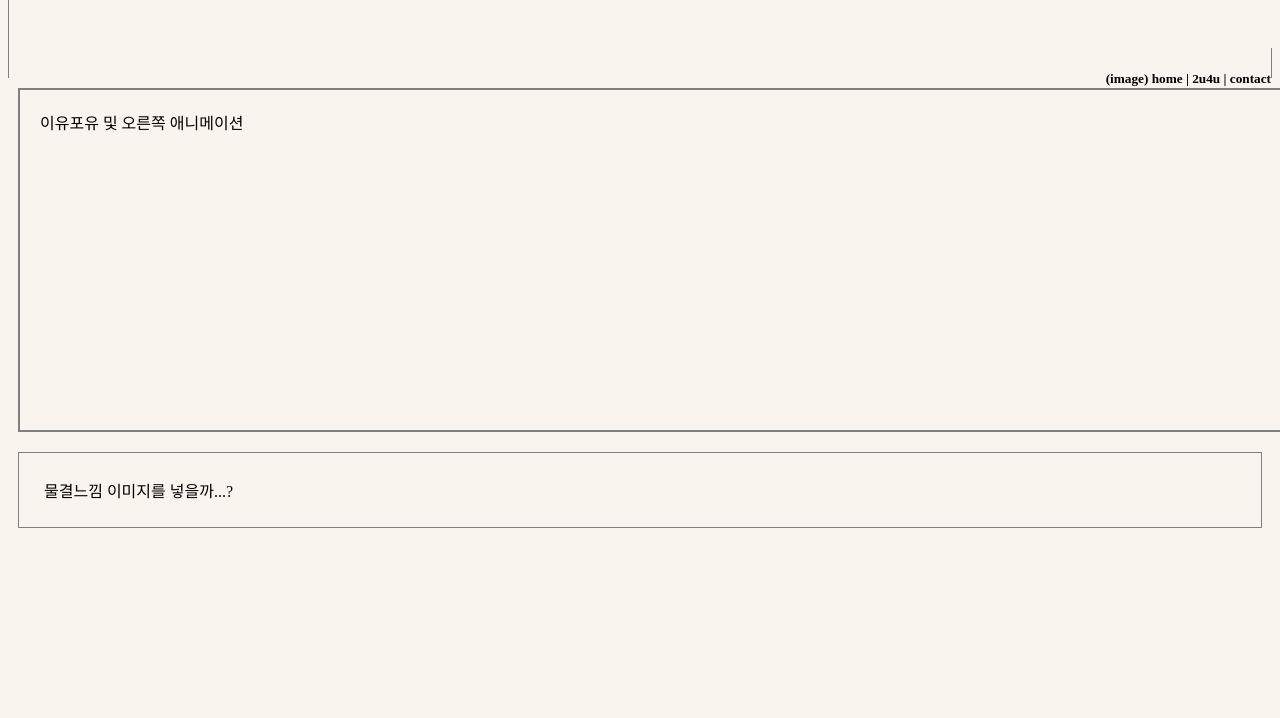
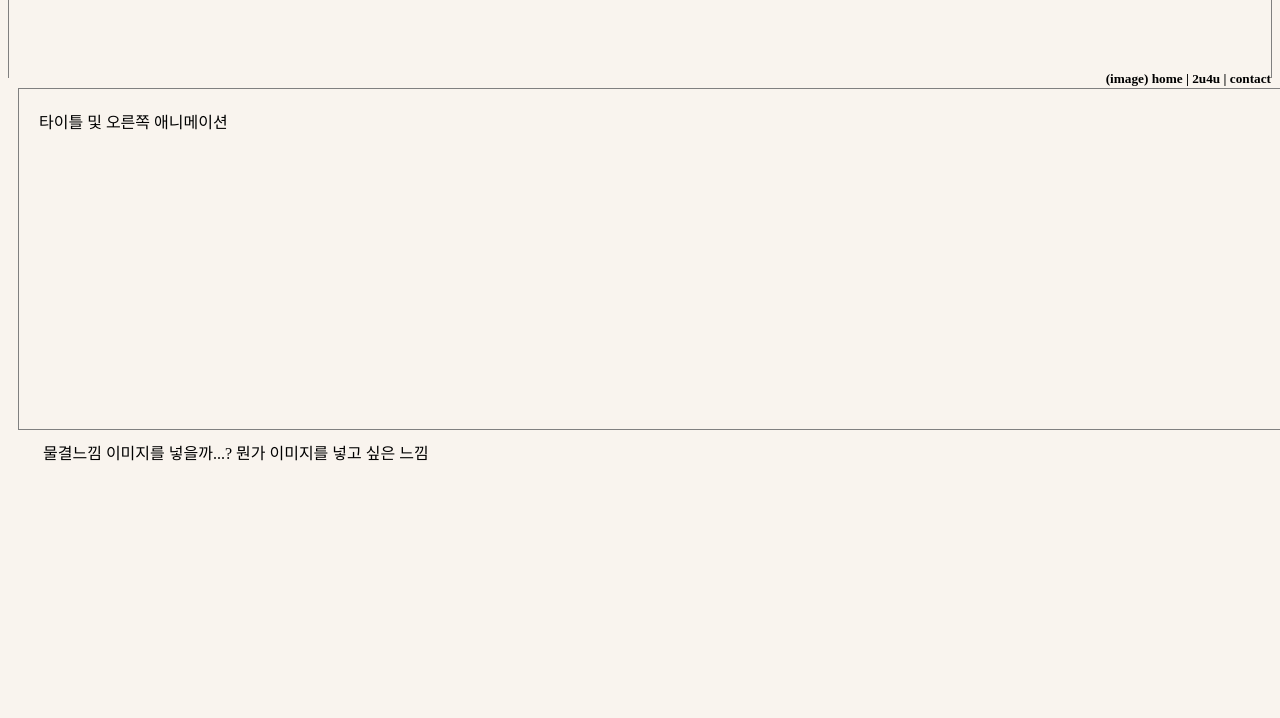
Before and after one commit to gyurim222/00, a plain HTML site: page index.html in a window 1280 px wide. Shown: the part 82-800 px from the top of the page. Drawn offline with Linux system fonts and the light colour scheme.

Commit message:
Add files via upload

```diff
--- a/index.html
+++ b/index.html
@@ -1,9 +1,10 @@
+
 
 <!doctype html>
 <html>
 <head>
 <meta charset="utf-8">
-<title> 2u4u </title>
+<title> example </title>
 <style>
 *{ background-color:#F9F4EE;
 }
@@ -11,36 +12,27 @@
 
 header {border:1px solid gray;
         text-align: center;
-        margin: 0px
-        padding: 0px;
-        height: 150px }
+        margin: 0px; padding: 0px;
+        height: 150px; }
 
 h5 {text-align:right;}
 
-footer {border: 1px solid gray;
-        height:50px
-        margin: 0px;
-        padding:25px; }
 
-#header { width: 1450px; height: 100px; }
+#header {height: 100px; }
 
 
 
-#navigation {margin-right: 50px;
-             float: }
+aside {border: 1px solid gray;
+       width: 1450px; height: 300px;
+       padding: 20px; margin: 10px;
+       float: left;}
 
-
-aside {border: 2px solid gray;
-       width: 1450px;
-       height: 300px;
-       padding: 20px;
-       margin: 10px;}
-
-aside {float: left;}
 
 #clear {clear: both;}
 
-footer {margin: 10px;}
+footer {
+       width: 1450px; height: 100px;
+       margin: 10px; padding:25px;}
 
 </style>
 </head>
@@ -54,10 +46,12 @@ footer {margin: 10px;}
           <h5> (image) home  |  2u4u  |  contact </h5>
     </header>
 
-    <aside> 이유포유 및 오른쪽 애니메이션 </aside>
+    <aside> 타이틀 및 오른쪽 애니메이션 </aside>
 
-    <div id="clear"></div>
-    <footer> 물결느낌 이미지를 넣을까...? </footer>
+
+    <footer> 물결느낌 이미지를 넣을까...? 뭔가 이미지를 넣고 싶은 느낌</footer>
+
+<div id="clear"></div>
 
 
 
```
